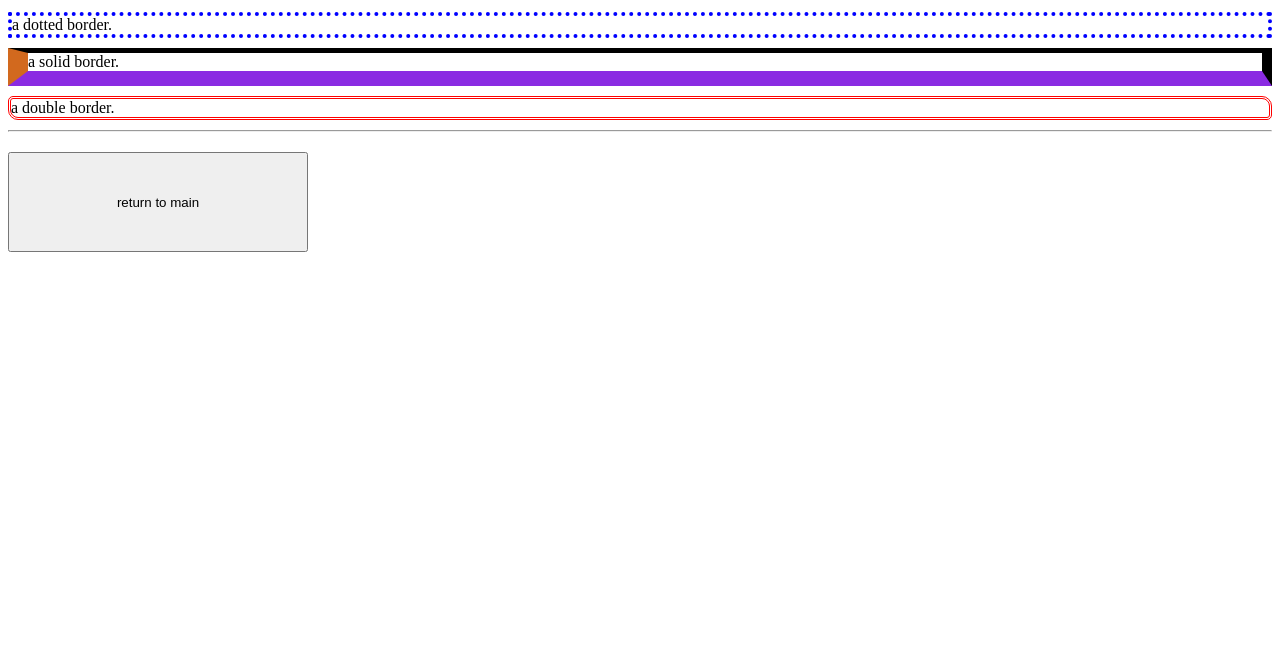
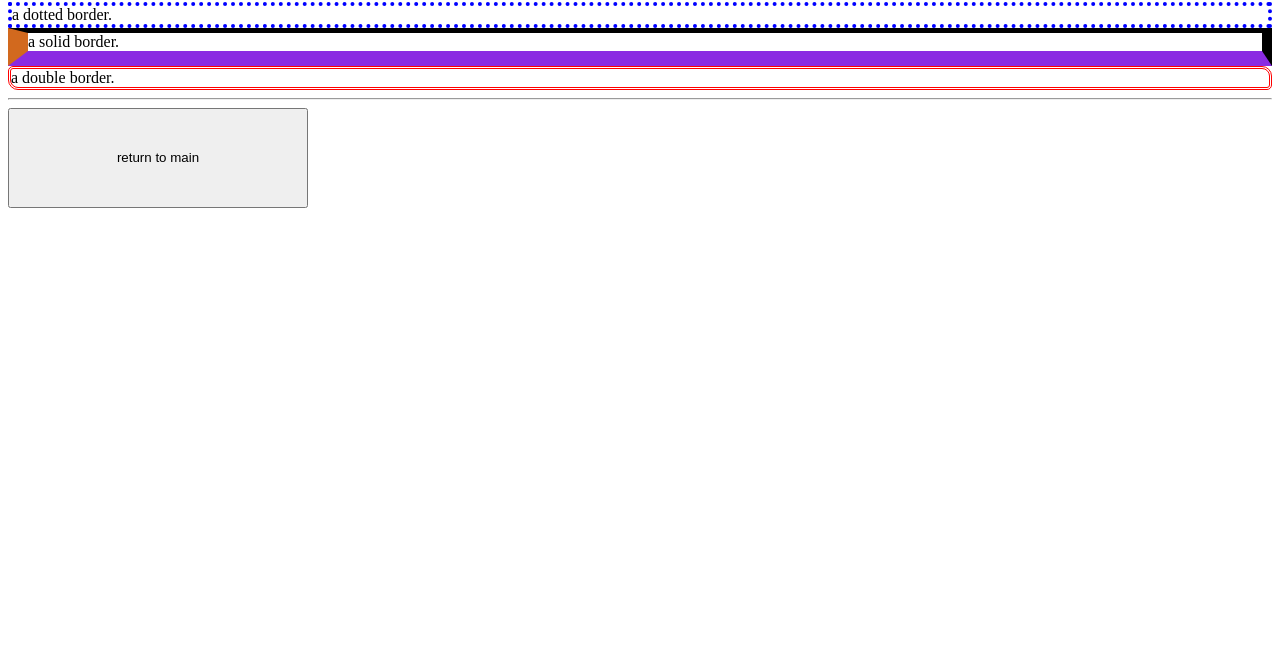
Before and after one commit to sjungmin98/study_publishings, a plain HTML site: page docs/quests/CSSs/menus/borders.html in a window 1280 px wide. Shown: the part 130-800 px from the top of the page. Drawn offline with Linux system fonts and the light colour scheme.

Commit message:
asdfasdf

```diff
--- a/docs/quests/CSSs/menus/borders.html
+++ b/docs/quests/CSSs/menus/borders.html
@@ -7,11 +7,14 @@
     <title>borders</title>
     <link rel="stylesheet" href="../../../css/grid_menu.css">
     <style>
-        * {
-            margin-top: 10px;
-        }
+
 
         /*div 전체 div로 지정 */
+
+        /* * {
+            margin-top: 10px;
+        } */
+
         .dotted {
             border-style: dotted;
             border-width: 4px;
```
